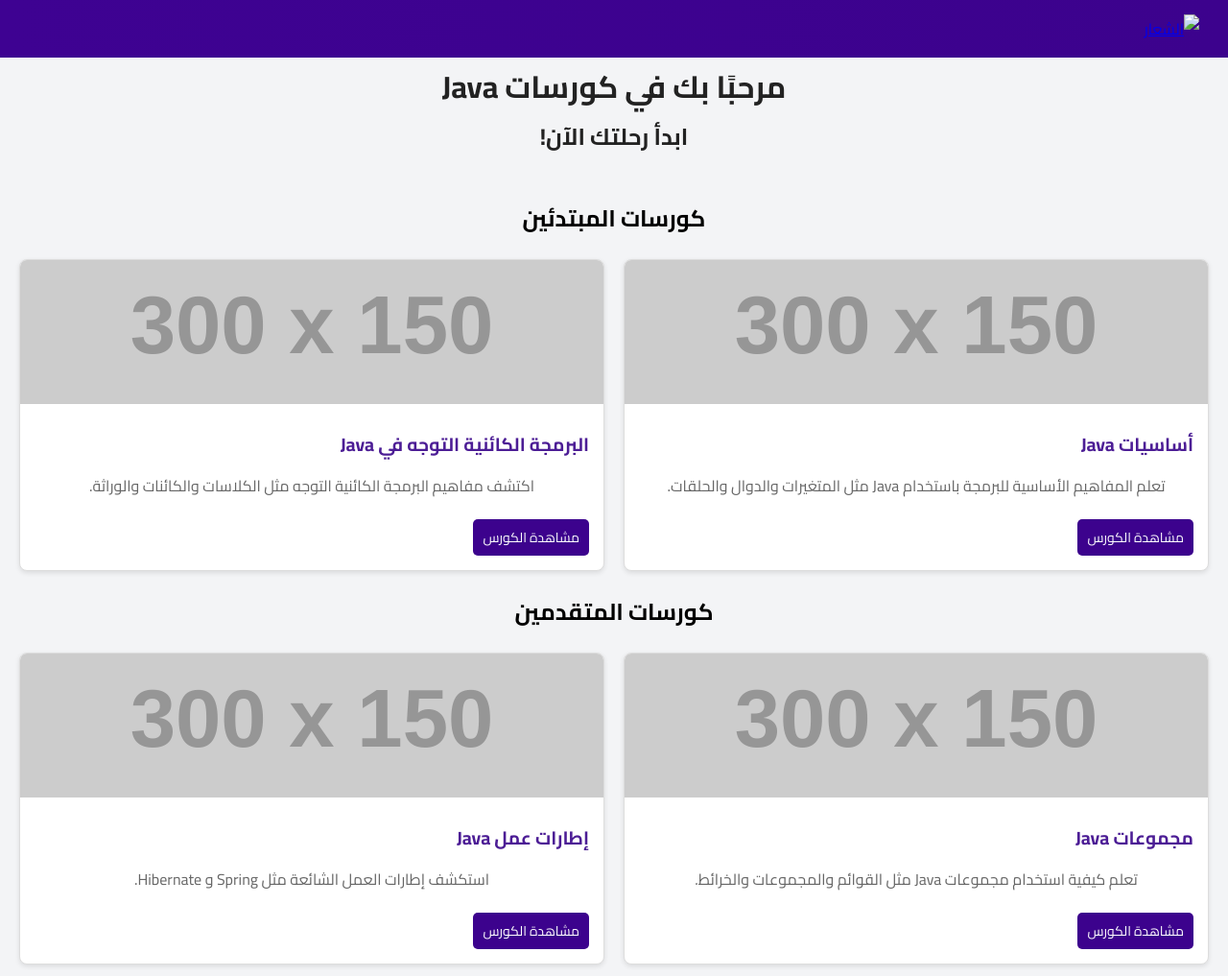
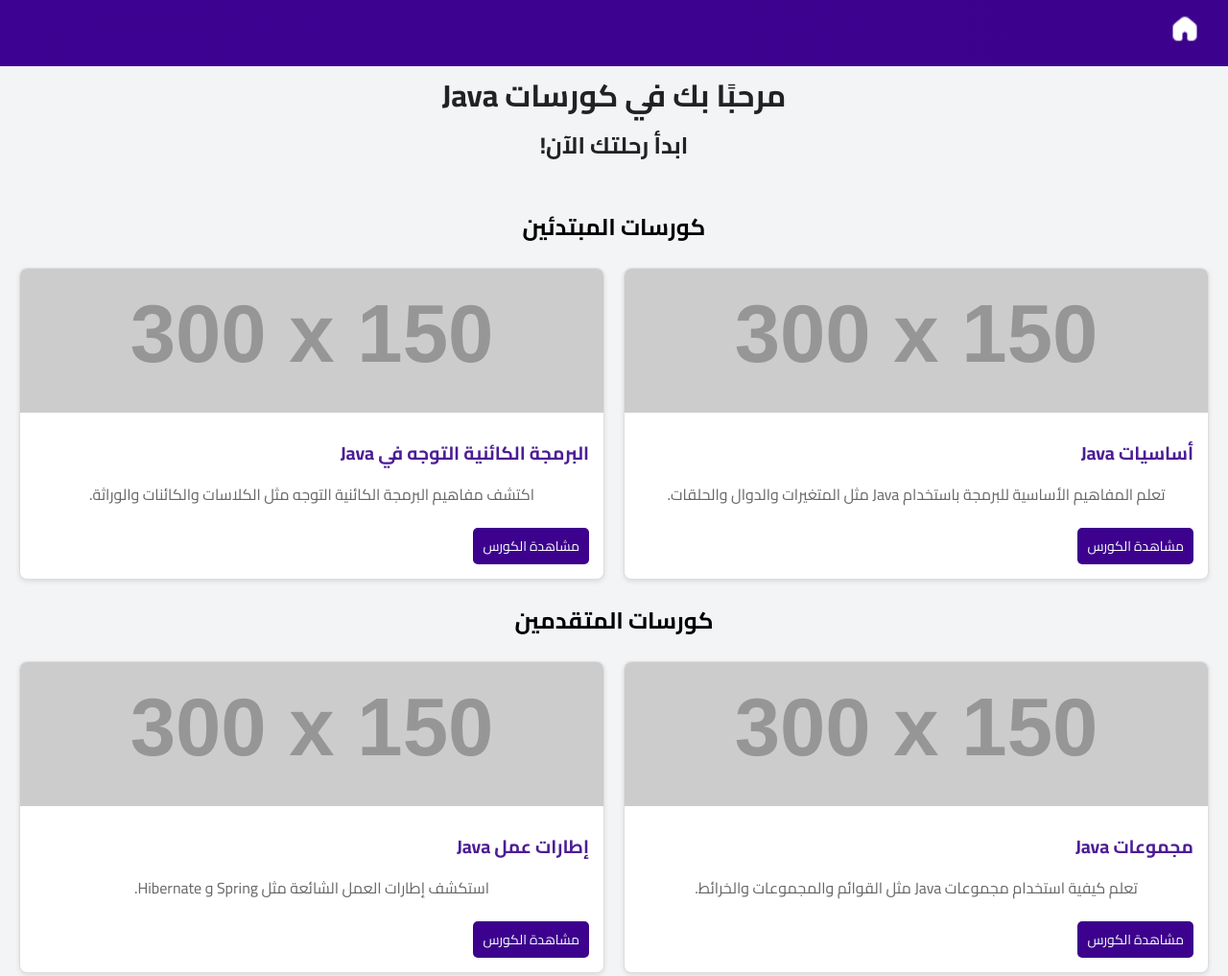
Before and after one commit to akcode55/BBSATAH, a plain HTML site: page javacourse.html in a window 1280 px wide. Shown: the whole page at 96% size. Drawn offline with Linux system fonts and the light colour scheme; placeholder pictures from the web are drawn by us.

Commit message:
Update javacourse.html

```diff
--- a/javacourse.html
+++ b/javacourse.html
@@ -18,7 +18,7 @@
   <header class="top-header">
     <div class="logo-container">
         <a href="index.html">
-            <img src="/images/0.png" alt="الشعار" class="header-logo">
+            <img src="0.png" alt="الشعار" class="header-logo">
         </a>
     </div>
   </header>
```
